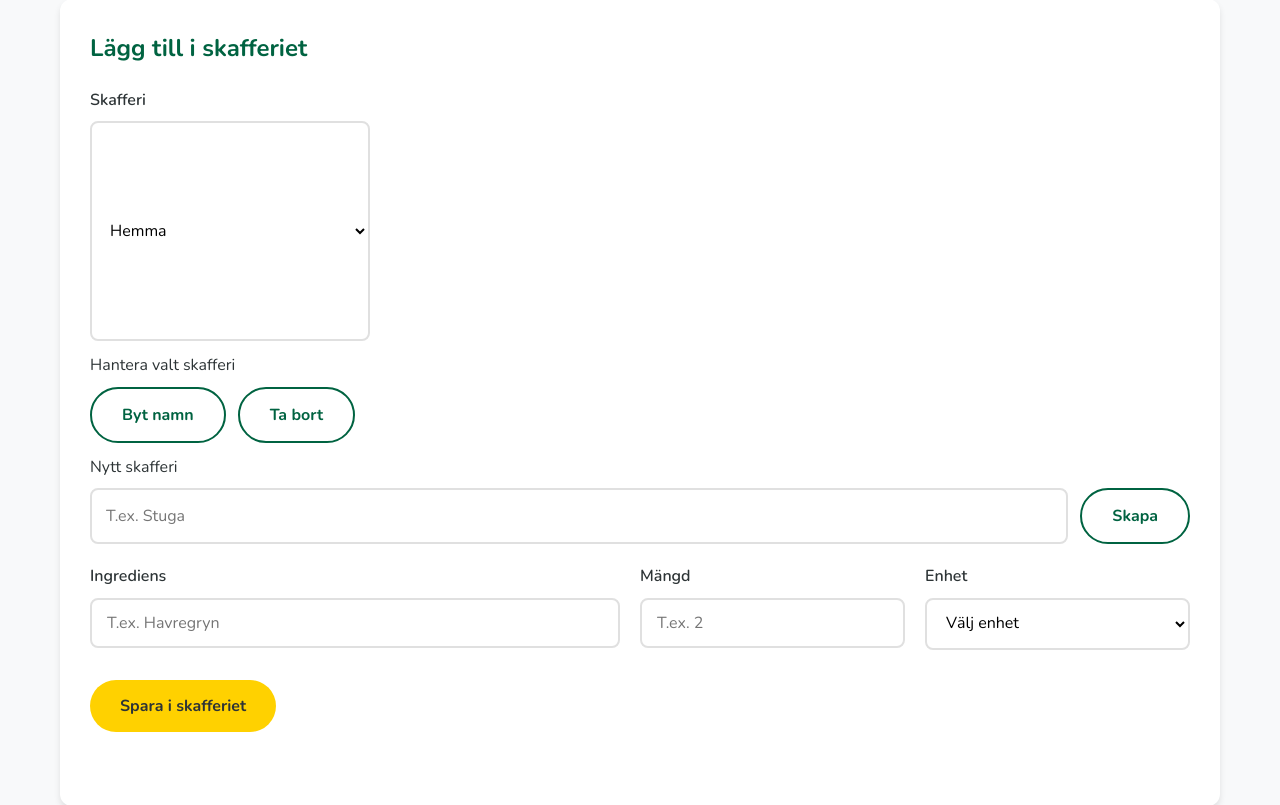
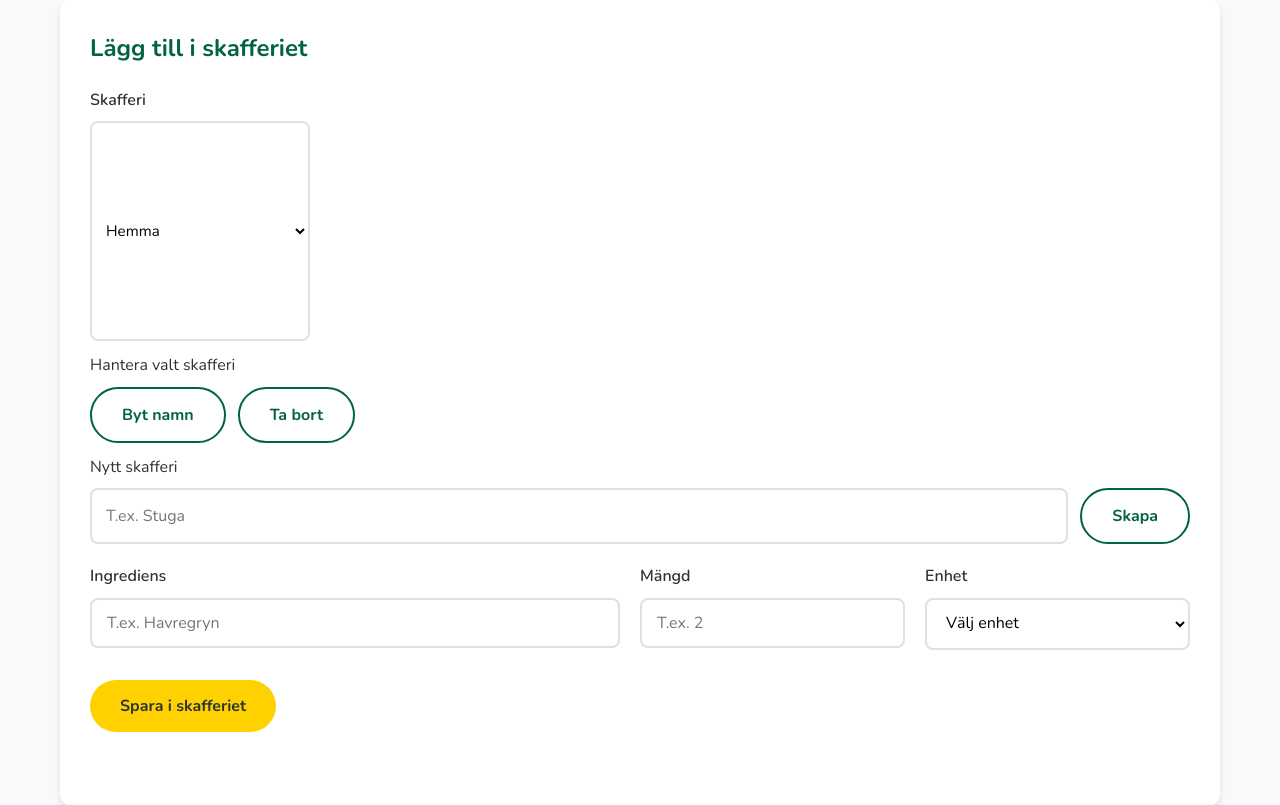
Before and after one commit to svenwallin/matsedel, a Flask app: page /skafferi in a window 1280 px wide. Shown: the part 363-1168 px from the top of the page. Run offline with Flask 3, Linux system fonts and the light colour scheme; data comes from the database, SQL or seed files in the repository; data that the repository does not hold is empty.

Commit message:
chagne drop down box

```diff
--- a/static/css/style.css
+++ b/static/css/style.css
@@ -1358,7 +1358,11 @@ body {
 }
 
 #pantryLocationSelect {
-    max-width: 280px;
+    width: auto;
+    max-width: 220px;
+    padding: 8px 10px;
+    font-size: 0.95rem;
+    line-height: 1.2;
 }
 
 .pantry-list-section {
```
